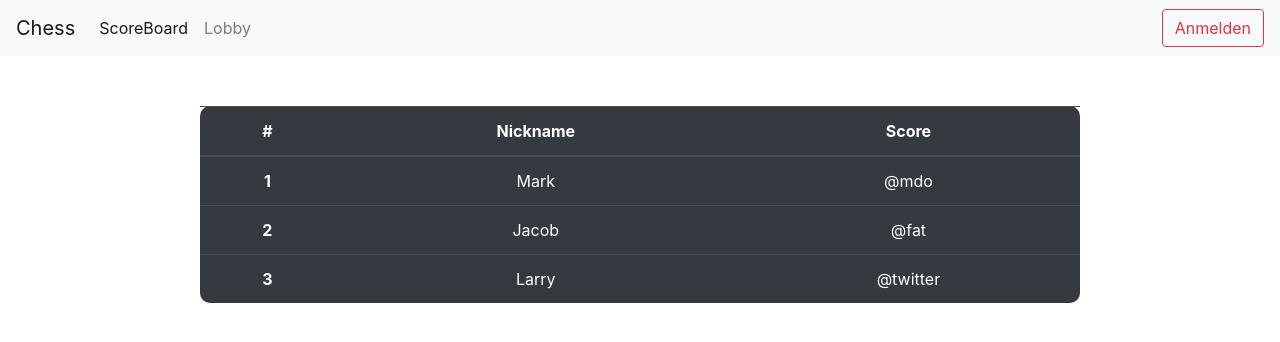
After one commit to lucagutzeit/chess, a PHP site: page /src/ScoreBoard.php in a window 1280 px wide. The commit adds this page. Shown: the top 342 px of the page. Run offline with PHP 8.4, Linux system fonts and the light colour scheme.

Commit message:
File for ScorBoard (no logic) + new Nav

```diff
--- a/public/css/Stylesheet.css
+++ b/public/css/Stylesheet.css
@@ -25,3 +25,20 @@
 .anmelden{
   padding-top: 50px;
 }
+
+.ScoreBoard{
+  display: flex;
+  flex-direction: column;
+  justify-content: center;
+  align-items: center;
+  text-align: center;
+  padding-top: 50px;
+  padding-left: 200px;
+  padding-right: 200px;
+
+}
+
+table{
+  border-radius:10px;
+  -moz-border-radius:10px;
+}
--- /dev/null
+++ b/src/ScoreBoard.php
@@ -0,0 +1,47 @@
+<!DOCTYPE html>
+<html lang="en" dir="ltr">
+  <head>
+    <meta charset="utf-8">
+    <link rel="Stylesheet" href="../public/css/Stylesheet.css">
+    <link rel="stylesheet" href="https://stackpath.bootstrapcdn.com/bootstrap/4.5.0/css/bootstrap.min.css" integrity="sha384-9aIt2nRpC12Uk9gS9baDl411NQApFmC26EwAOH8WgZl5MYYxFfc+NcPb1dKGj7Sk" crossorigin="anonymous">
+    <title>Score Board</title>
+  </head>
+  <body>
+
+    <?php
+      include 'nav.php'
+     ?>
+
+  <div class="ScoreBoard">
+  <table class="table table-dark">
+  <thead>
+    <tr>
+      <th scope="col">#</th>
+      <th scope="col">Nickname</th>
+      <th scope="col">Score</th>
+    </tr>
+  </thead>
+  <tbody>
+    <tr>
+      <th scope="row">1</th>
+      <td>Mark</td>
+      <td>@mdo</td>
+    </tr>
+    <tr>
+      <th scope="row">2</th>
+      <td>Jacob</td>
+      <td>@fat</td>
+    </tr>
+    <tr>
+      <th scope="row">3</th>
+      <td>Larry</td>
+      <td>@twitter</td>
+    </tr>
+  </tbody>
+</table>
+
+</div>
+
+<?php
+  include 'footer.html'
+ ?>
--- a/src/nav.php
+++ b/src/nav.php
@@ -0,0 +1,31 @@
+<!DOCTYPE html>
+<html lang="en" dir="ltr">
+  <head>
+    <meta charset="utf-8">
+    <title></title>
+  </head>
+  <body>
+
+    <nav class="navbar navbar-expand-lg navbar-light bg-light">
+  <a class="navbar-brand">Chess</a>
+  <button class="navbar-toggler" type="button" data-toggle="collapse" data-target="#navbarSupportedContent" aria-controls="navbarSupportedContent" aria-expanded="false" aria-label="Toggle navigation">
+    <span class="navbar-toggler-icon"></span>
+  </button>
+
+  <div class="collapse navbar-collapse" id="navbarSupportedContent">
+    <ul class="navbar-nav mr-auto">
+      <li class="nav-item active">
+        <a class="nav-link" href="ScoreBoard.php">ScoreBoard <span class="sr-only">(current)</span></a>
+      </li>
+      <li class="nav-item">
+        <a class="nav-link" href="#">Lobby</a>
+      </li>
+    </ul>
+    <form class="form-inline my-2 my-lg-0">
+      <form class="form-inline" >
+      <a href="landing.php">
+          <button type="button" class="btn btn-outline-danger">Anmelden</button>
+      </a>
+    </form>
+  </div>
+</nav>
```
